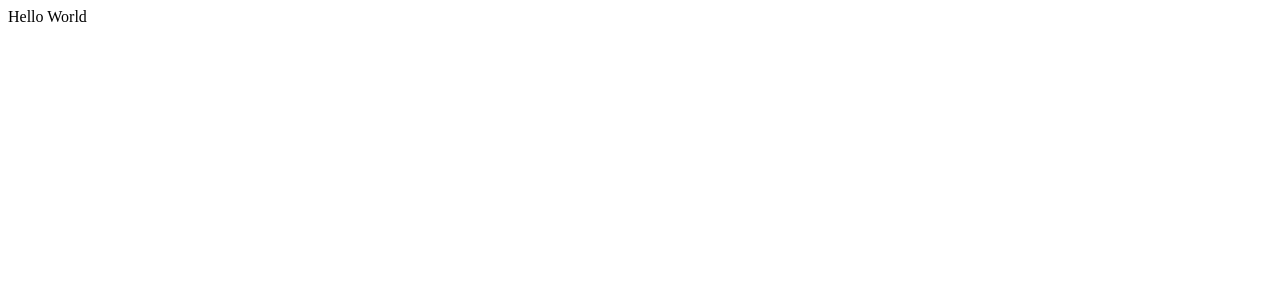
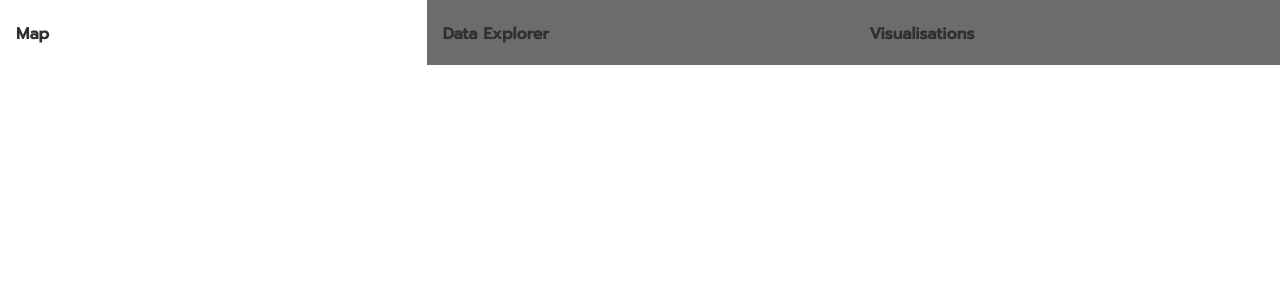
Before and after one commit to johnghr/USmart, a Vue app: page / in a window 1280 px wide. Shown: the top 300 px of the page. Built offline with nearby package versions, Linux system fonts and the light colour scheme.

Commit message:
basic markup and styles for card

```diff
--- a/index.html
+++ b/index.html
@@ -4,6 +4,12 @@
     <meta charset="UTF-8" />
     <link rel="icon" href="/favicon.ico" />
     <meta name="viewport" content="width=device-width, initial-scale=1.0" />
+    <link rel="preconnect" href="https://fonts.googleapis.com" />
+    <link rel="preconnect" href="https://fonts.gstatic.com" crossorigin />
+    <link
+      href="https://fonts.googleapis.com/css2?family=Prompt:wght@500&display=swap"
+      rel="stylesheet"
+    />
     <title>Vite App</title>
   </head>
   <body>
--- a/src/App.vue
+++ b/src/App.vue
@@ -3,5 +3,63 @@ console.log("hello");
 </script>
 
 <template>
-  <div>Hello World</div>
+  <div class="app">
+    <div class="card">
+      <div class="nav-tabs">
+        <div class="tab" id="selected"><h4>Map</h4></div>
+        <div class="tab"><h4>Data Explorer</h4></div>
+        <div class="tab"><h4>Visualisations</h4></div>
+      </div>
+    </div>
+  </div>
 </template>
+
+<style>
+body {
+  background-color: #303030;
+  margin: 0;
+  overflow: hiden;
+  font-family: "Prompt", sans-serif;
+}
+
+.app {
+  display: flex;
+  justify-content: center;
+  height: 100vh;
+}
+
+.card {
+  position: relative;
+  background: #fff;
+  box-shadow: 0 1px 1px rgba(0, 0, 0, 0.15);
+  margin-bottom: auto;
+  margin-top: auto;
+  width: 100.625rem;
+  height: 50.972rem;
+}
+
+.nav-tabs {
+  height: 4.056rem;
+  display: flex;
+}
+
+.tab {
+  text-align: start;
+  width: calc(100% / 3);
+  background-color: #6c6c6c;
+  /* border-bottom: solid 1px #2e3032 !important; */
+}
+
+#selected {
+  background-color: #fff;
+  border: none;
+}
+
+h4 {
+  text-align: left;
+  margin-top: 6px;
+  margin-bottom: 6px;
+  color: #2e3032;
+  padding: 1rem;
+}
+</style>
```
